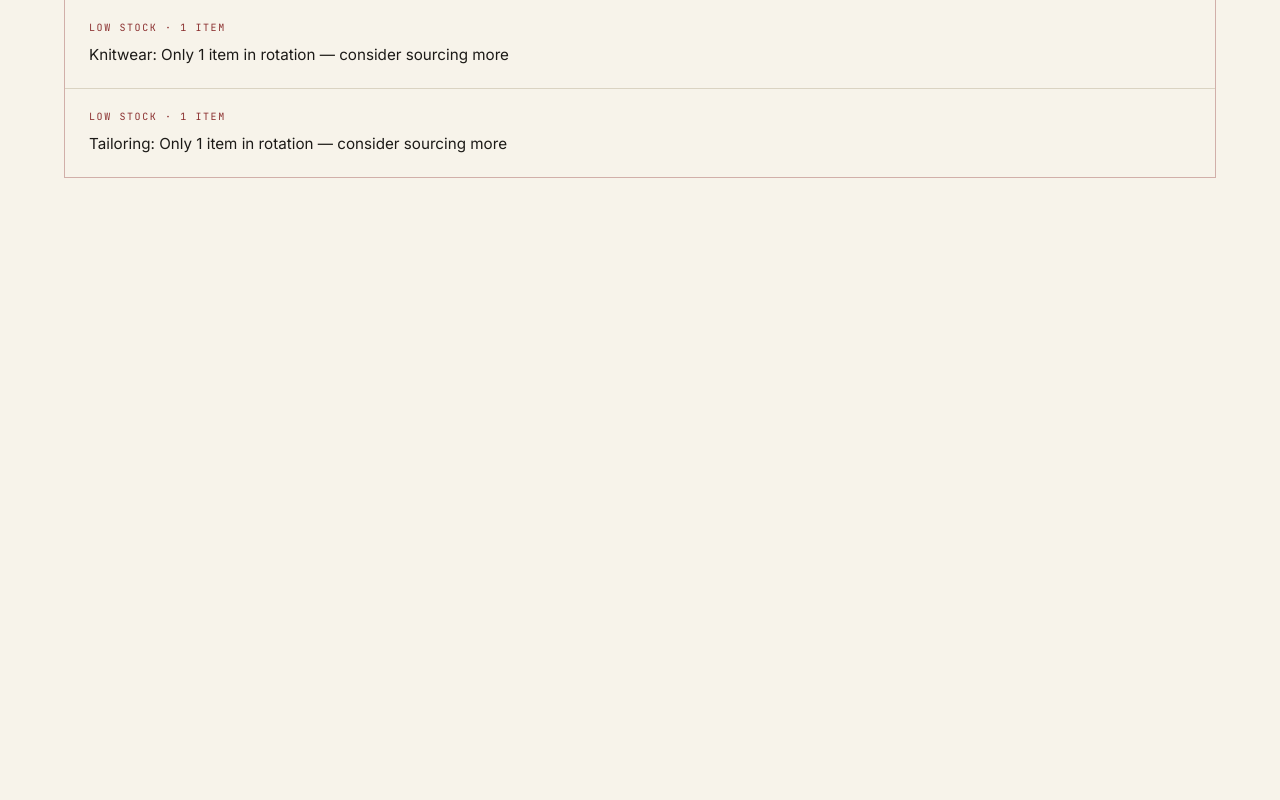
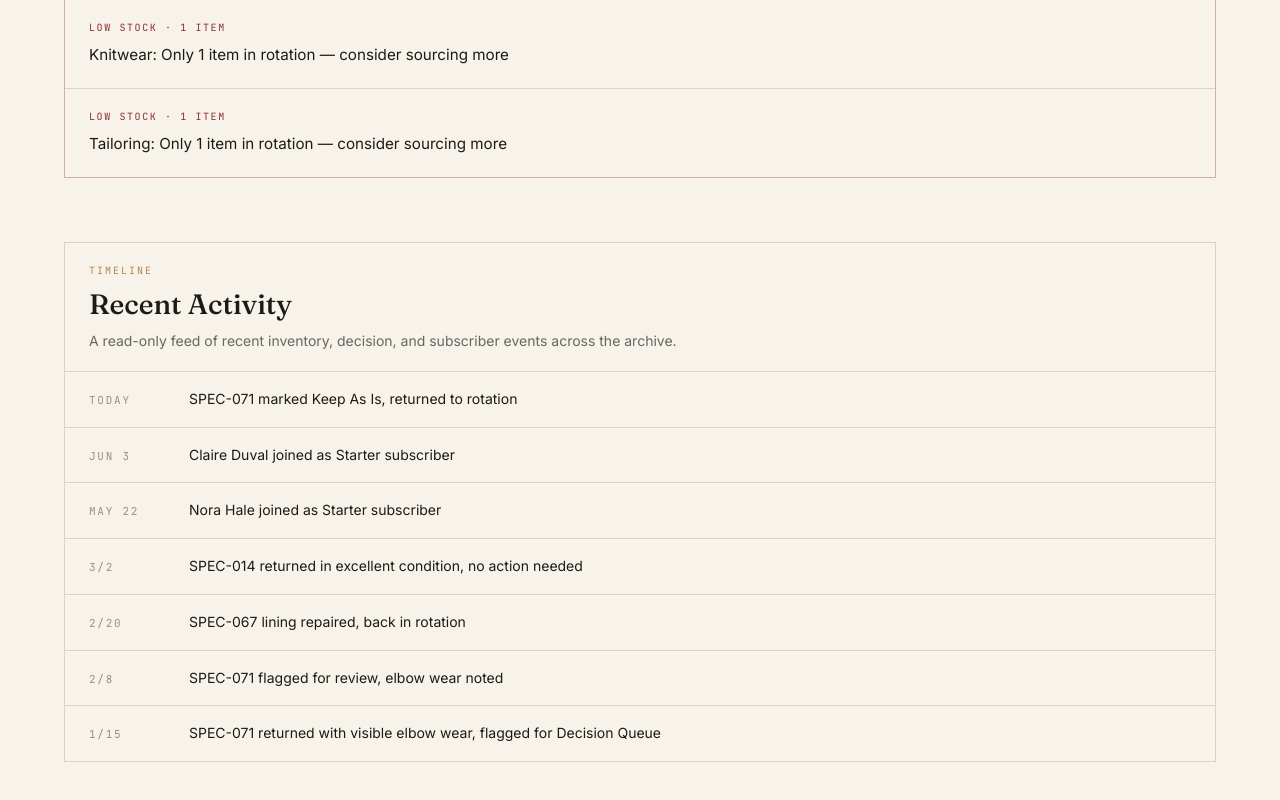
Before and after one commit to danielsernab90/vintage_wardrobe, a Next.js app: page /admin in a window 1280 px wide. Shown: the part 3140-3940 px from the top of the page. Before the commit the page ends 3398 px from the top, so only its background shows below. Built offline with nearby package versions, Linux system fonts and the light colour scheme.

Commit message:
Add Monthly Activity Log to Admin Dashboard

```diff
--- /dev/null
+++ b/src/components/ActivityLog.tsx
@@ -0,0 +1,38 @@
+import { getActivityLog } from "@/data/activity";
+
+export function ActivityLog() {
+  const entries = getActivityLog();
+
+  return (
+    <section className="mt-14 border border-parchment bg-paper md:mt-16">
+      <div className="border-b border-parchment px-5 py-5 md:px-6">
+        <p className="font-mono text-[10px] uppercase tracking-[0.2em] text-brass">
+          Timeline
+        </p>
+        <h2 className="mt-2 font-display text-2xl font-medium text-ink md:text-[1.75rem]">
+          Recent Activity
+        </h2>
+        <p className="mt-2 max-w-2xl font-sans text-sm text-ink/65">
+          A read-only feed of recent inventory, decision, and subscriber events
+          across the archive.
+        </p>
+      </div>
+
+      <ul className="divide-y divide-parchment">
+        {entries.map((entry) => (
+          <li
+            key={entry.id}
+            className="flex flex-col gap-1 px-5 py-4 sm:flex-row sm:items-baseline sm:gap-5 md:px-6"
+          >
+            <p className="shrink-0 font-mono text-[11px] uppercase tracking-[0.16em] text-ink/45 sm:w-20">
+              {entry.when}
+            </p>
+            <p className="font-sans text-sm leading-relaxed text-ink">
+              {entry.description}
+            </p>
+          </li>
+        ))}
+      </ul>
+    </section>
+  );
+}
--- a/src/components/InventoryDashboard.tsx
+++ b/src/components/InventoryDashboard.tsx
@@ -2,6 +2,7 @@
 
 import { useMemo, useState } from "react";
 import Link from "next/link";
+import { ActivityLog } from "@/components/ActivityLog";
 import { ConditionGradeTag } from "@/components/ConditionGradeTag";
 import { DecisionQueue } from "@/components/DecisionQueue";
 import { IncidentLogModal } from "@/components/IncidentLogModal";
@@ -364,6 +365,7 @@ export function InventoryDashboard() {
         <TurnaroundPipeline />
         <SubscriberRoster />
         <SourcingAlerts />
+        <ActivityLog />
       </div>
     </section>
   );
--- /dev/null
+++ b/src/data/activity.ts
@@ -0,0 +1,65 @@
+export type ActivityEntry = {
+  id: string;
+  /** Display date as shown in the feed, e.g. "Today", "Jun 3", "3/2" */
+  when: string;
+  /** Sort key — ISO-ish for reverse chrono (Today = far future) */
+  sortKey: string;
+  description: string;
+};
+
+/**
+ * Curated activity feed drawn from established dashboard data:
+ * incident logs, subscriber joins, and the Decision Queue Keep As Is
+ * action already exercised in the demo session.
+ */
+export const activityLog: ActivityEntry[] = [
+  {
+    id: "act-keep-071",
+    when: "Today",
+    sortKey: "2026-08-07",
+    description:
+      "SPEC-071 marked Keep As Is, returned to rotation",
+  },
+  {
+    id: "act-join-claire",
+    when: "Jun 3",
+    sortKey: "2026-06-03",
+    description: "Claire Duval joined as Starter subscriber",
+  },
+  {
+    id: "act-join-nora",
+    when: "May 22",
+    sortKey: "2026-05-22",
+    description: "Nora Hale joined as Starter subscriber",
+  },
+  {
+    id: "act-inc-014",
+    when: "3/2",
+    sortKey: "2026-03-02",
+    description:
+      "SPEC-014 returned in excellent condition, no action needed",
+  },
+  {
+    id: "act-inc-067",
+    when: "2/20",
+    sortKey: "2026-02-20",
+    description: "SPEC-067 lining repaired, back in rotation",
+  },
+  {
+    id: "act-inc-071-feb",
+    when: "2/8",
+    sortKey: "2026-02-08",
+    description: "SPEC-071 flagged for review, elbow wear noted",
+  },
+  {
+    id: "act-inc-071-jan",
+    when: "1/15",
+    sortKey: "2026-01-15",
+    description:
+      "SPEC-071 returned with visible elbow wear, flagged for Decision Queue",
+  },
+];
+
+export function getActivityLog(entries: ActivityEntry[] = activityLog) {
+  return [...entries].sort((a, b) => b.sortKey.localeCompare(a.sortKey));
+}
```
Also changed, not shown: screenshots/29-activity-log.png (added).
